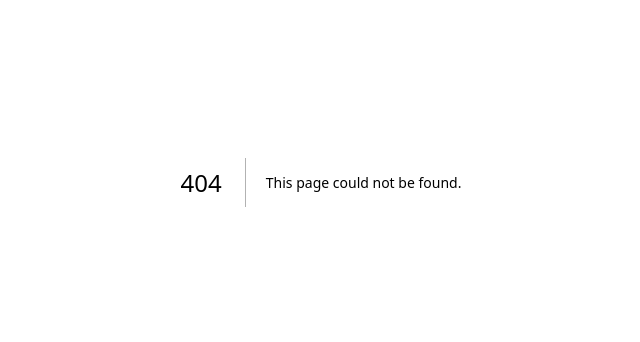
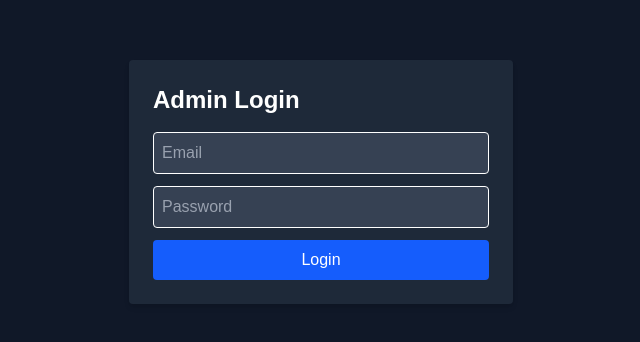
Before and after one commit to apudhar007/admin-panel, a Next.js app: page /login in a window 1280 px wide. Before the commit this address had no page. Shown: the part 218-560 px from the top of the page, without its empty margins (319-959 px from the left). Built offline with nearby package versions, Linux system fonts and the light colour scheme.

Commit message:
added firebase auth protection

```diff
--- a/app/dashboard/layout.tsx
+++ b/app/dashboard/layout.tsx
@@ -1,7 +1,7 @@
 "use client";
 
-import { useState } from "react";
-import { usePathname } from "next/navigation";
+import { useState, useEffect } from "react";
+import { usePathname, useRouter } from "next/navigation";
 import {
   HomeIcon,
   UsersIcon,
@@ -9,10 +9,23 @@ import {
   Cog6ToothIcon,
   Bars3Icon
 } from "@heroicons/react/24/outline";
+import { onAuthStateChanged } from "firebase/auth";
+import { auth } from "../../firebaseConfig";
 
 export default function DashboardLayout({ children }: { children: React.ReactNode }) {
   const [collapsed, setCollapsed] = useState(false);
   const pathname = usePathname();
+  const router = useRouter();
+
+  useEffect(() => {
+    const unsubscribe = onAuthStateChanged(auth, (user) => {
+      if (!user) {
+        router.push("/login");
+      }
+    });
+
+    return () => unsubscribe();
+  }, []);
 
   const menuItems = [
     { name: "Dashboard", href: "/dashboard", icon: <HomeIcon className="w-5 h-5" /> },
--- /dev/null
+++ b/app/login/page.tsx
@@ -0,0 +1,55 @@
+"use client";
+
+import { useState } from "react";
+import { signInWithEmailAndPassword } from "firebase/auth";
+import { auth } from "../../firebaseConfig";
+import { useRouter } from "next/navigation";
+
+export default function LoginPage() {
+  const [email, setEmail] = useState("");
+  const [password, setPassword] = useState("");
+  const [error, setError] = useState("");
+  const router = useRouter();
+
+  const handleLogin = async (e: any) => {
+    e.preventDefault();
+    try {
+      await signInWithEmailAndPassword(auth, email, password);
+      router.push("/dashboard");
+    } catch (err: any) {
+      setError("Invalid credentials");
+    }
+  };
+
+  return (
+    <div className="flex items-center justify-center min-h-screen bg-gray-900">
+      <form onSubmit={handleLogin} className="bg-gray-800 text-white p-6 rounded shadow-md w-96">
+        <h1 className="text-2xl font-bold mb-4">Admin Login</h1>
+
+        <input
+          type="email"
+          placeholder="Email"
+          className="w-full mb-3 p-2 border rounded bg-gray-700 text-white placeholder-gray-400"
+          value={email}
+          onChange={(e) => setEmail(e.target.value)}
+          required
+        />
+
+        <input
+          type="password"
+          placeholder="Password"
+          className="w-full mb-3 p-2 border rounded bg-gray-700 text-white placeholder-gray-400"
+          value={password}
+          onChange={(e) => setPassword(e.target.value)}
+          required
+        />
+
+        <button className="w-full bg-blue-600 text-white p-2 rounded hover:bg-blue-700">
+          Login
+        </button>
+
+        {error && <p className="text-red-500 mt-2">{error}</p>}
+      </form>
+    </div>
+  );
+}
--- /dev/null
+++ b/firebaseConfig.ts
@@ -0,0 +1,15 @@
+import { initializeApp, getApps, getApp } from "firebase/app";
+import { getAuth } from "firebase/auth";
+
+const firebaseConfig = {
+  apiKey: "AIzaSyBoz7W1jMWPJi6wPTgh5Q4sojvc1AJk9xo",
+  authDomain: "admin-panel-df8ff.firebaseapp.com",
+  projectId: "admin-panel-df8ff",
+  storageBucket: "admin-panel-df8ff.appspot.com",
+  messagingSenderId: "324878160217",
+  appId: "1:324878160217:web:1b59b254380798d55dfc48",
+};
+
+const app = !getApps().length ? initializeApp(firebaseConfig) : getApp();
+
+export const auth = getAuth(app);
--- a/package.json
+++ b/package.json
@@ -10,6 +10,7 @@
   },
   "dependencies": {
     "@heroicons/react": "^2.2.0",
+    "firebase": "^12.9.0",
     "next": "16.1.6",
     "react": "19.2.3",
     "react-dom": "19.2.3"
```
Also changed, not shown: 1 other file (tests, documents, lock files or other folders).
